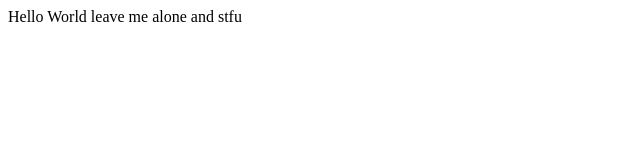
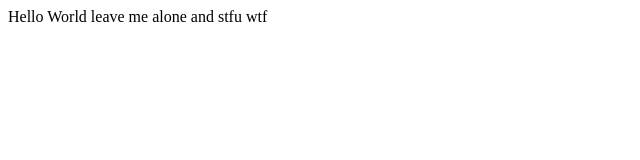
Before and after one commit to mathewsmittathani/lecture1, a plain HTML site: page hello.html in a window 1280 px wide. Shown: the full height of the page, 0-640 px from the left. Drawn offline with Linux system fonts and the light colour scheme.

Commit message:
Update hello.html

```diff
--- a/hello.html
+++ b/hello.html
@@ -4,6 +4,6 @@
         <title>My Webpage</title>
     </head>
     <body>
-        Hello World leave me alone and stfu
+        Hello World leave me alone and stfu wtf
     </body>
 </html>
```
